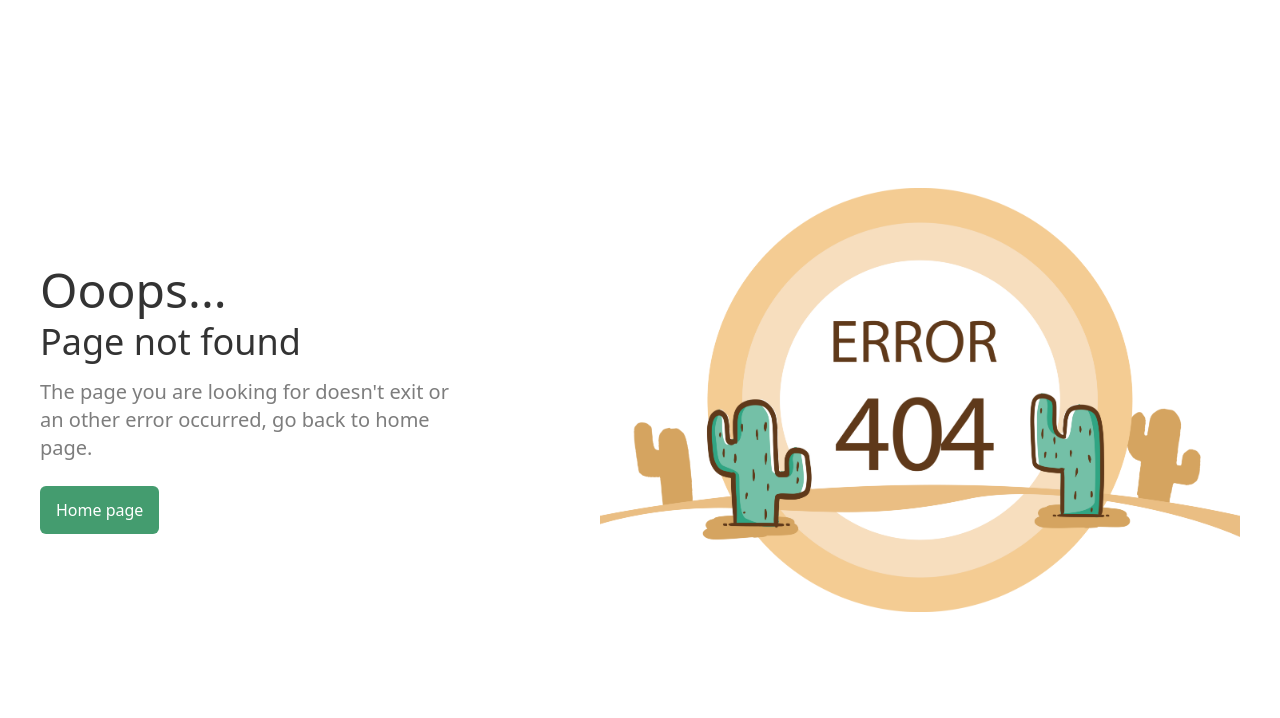
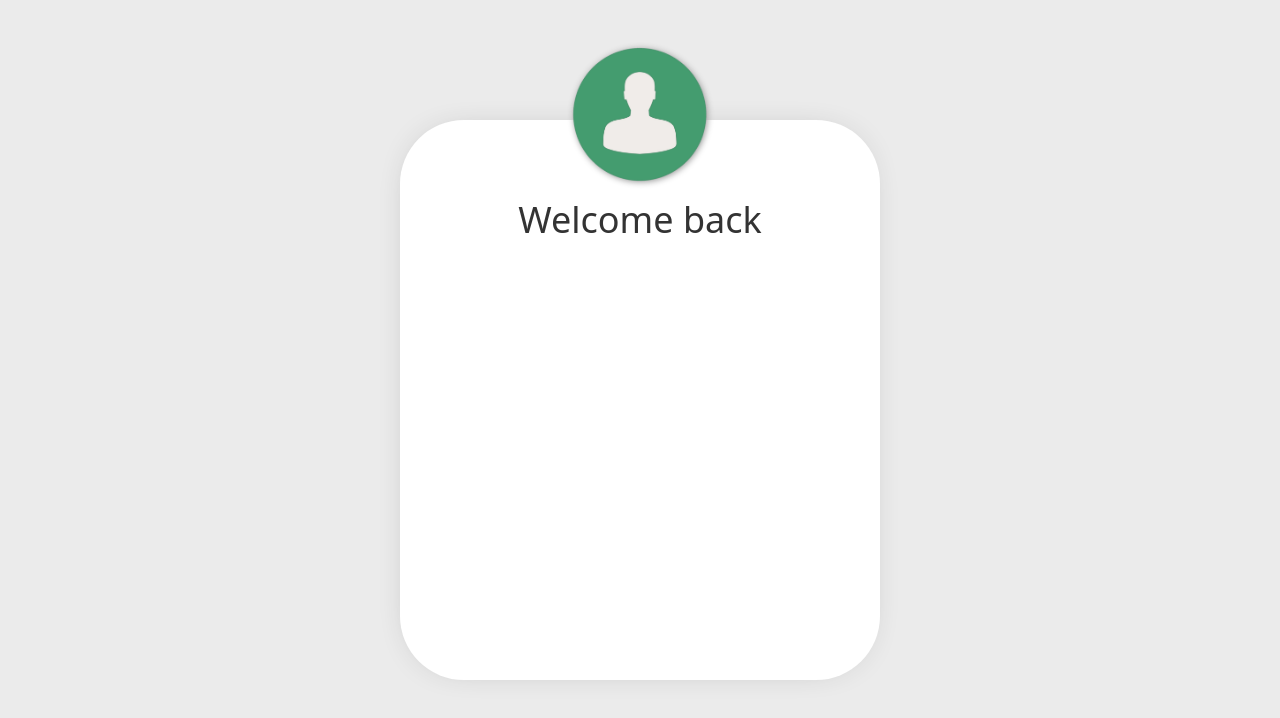
Before and after one commit to mateuszzientek/mental-health-booking-app, a React (Vite) app in the folder react/: page /login in a window 1280 px wide. Before the commit this address had no page. Shown: the top 718 px of the page. Built offline with nearby package versions, Linux system fonts and the light colour scheme.

Commit message:
Login started

```diff
--- a/react/src/components/sections/Navbar.tsx
+++ b/react/src/components/sections/Navbar.tsx
@@ -11,10 +11,12 @@ import HeroLink from "../elements/HeroLink";
 import SwitchDarkMode from "../elements/SwitchDarkMode";
 import { useSelector } from 'react-redux';
 import { RootState } from "../../state/store";
+import { useNavigate } from "react-router-dom";
 
 export default function Navbar() {
 
     const theme = useSelector((state: RootState) => state.theme.theme)
+    const navigate = useNavigate();
 
     return (
         <div>
@@ -68,10 +70,10 @@ export default function Navbar() {
 
                     <div className="flex space-x-4 items-center">
                         <SwitchDarkMode />
-                        <button className="w-[7rem] h-[3rem] rounded-md border-2 border-primary">
-                            <p className="text-primary dark:text-white">Sign In</p>
+                        <button onClick={() => navigate("/login")} className="group w-[7rem] h-[3rem] rounded-md border-2 border-primary hover:bg-primary hover:text-white ">
+                            <p className="text-primary dark:text-white group-hover:text-white ">Sign In</p>
                         </button>
-                        <button className="w-[7rem] h-[3rem] rounded-md bg-primary">
+                        <button className="w-[7rem] h-[3rem] rounded-md bg-primary hover:bg-primary_darker">
                             <p className="text-white ">Sign Up</p>
                         </button>
                     </div>
--- a/react/src/index.css
+++ b/react/src/index.css
@@ -15,6 +15,10 @@ body {
     -webkit-box-shadow: -1px 0px 35px -20px rgba(141, 141, 141, 1);
     -moz-box-shadow: -1px 0px 35px -20px rgba(141, 141, 141, 1);
     box-shadow: -1px 0px 35px -20px rgba(141, 141, 141, 1);
+}
+
+.drop-shadow {
+    filter: drop-shadow(1px 1px 3px #979797)
 }
 
 
--- a/react/src/router.tsx
+++ b/react/src/router.tsx
@@ -7,6 +7,8 @@ import LoadingAnimationPage from "./components/sections/LoadingAnimationPage";
 const Home = lazy(() => import("./views/Home"))
 const Footer = lazy(() => import("./components/sections/Footer"))
 const PageNotFound = lazy(() => import("./views/PageNotFound"))
+const Login = lazy(() => import("./views/Login"))
+
 
 
 const Layout = ({ children }: { children: ReactNode }) => (
@@ -23,6 +25,13 @@ const router = createBrowserRouter([
         element: <Layout><Home /></Layout>
     },
     {
+        path: "/login",
+        element:
+            <Suspense fallback={<LoadingAnimationPage />}>
+                <Login />
+            </Suspense>
+    },
+    {
         path: "*",
         element:
             <Suspense fallback={<LoadingAnimationPage />}>
--- /dev/null
+++ b/react/src/views/Login.tsx
@@ -0,0 +1,13 @@
+import avatar_login from "../assets/images/avatar_login.png"
+
+
+export default function Login() {
+    return (
+        <div className=" flex justify-center items-center bg-[#ebebeb] dark:bg-[#575757]  w-screen h-screen">
+            <div className="relative flex flex-col items-center w-[30rem] h-[35rem] bg-white dark:bg-[#a5a5a5] rounded-[4rem] shadow py-10">
+                <img src={avatar_login} alt="Logo" className="absolute -top-20  w-[9rem] drop-shadow" />
+                <h2 className="text-4xl font-medium text-black/80 mt-10">Welcome back</h2>
+            </div>
+        </div>
+    );
+}
--- a/react/tailwind.config.js
+++ b/react/tailwind.config.js
@@ -5,6 +5,7 @@ module.exports = {
         extend: {
             colors: {
                 primary: "#449c6f",
+                primary_darker: "#347855",
                 secondary: "#e8ede8",
                 background: "rgba(var(--background))",
                 background_secondary: "rgba(var(--background_secondary))",
```
Also changed, not shown: react/src/assets/images/avatar_login.png (added).
